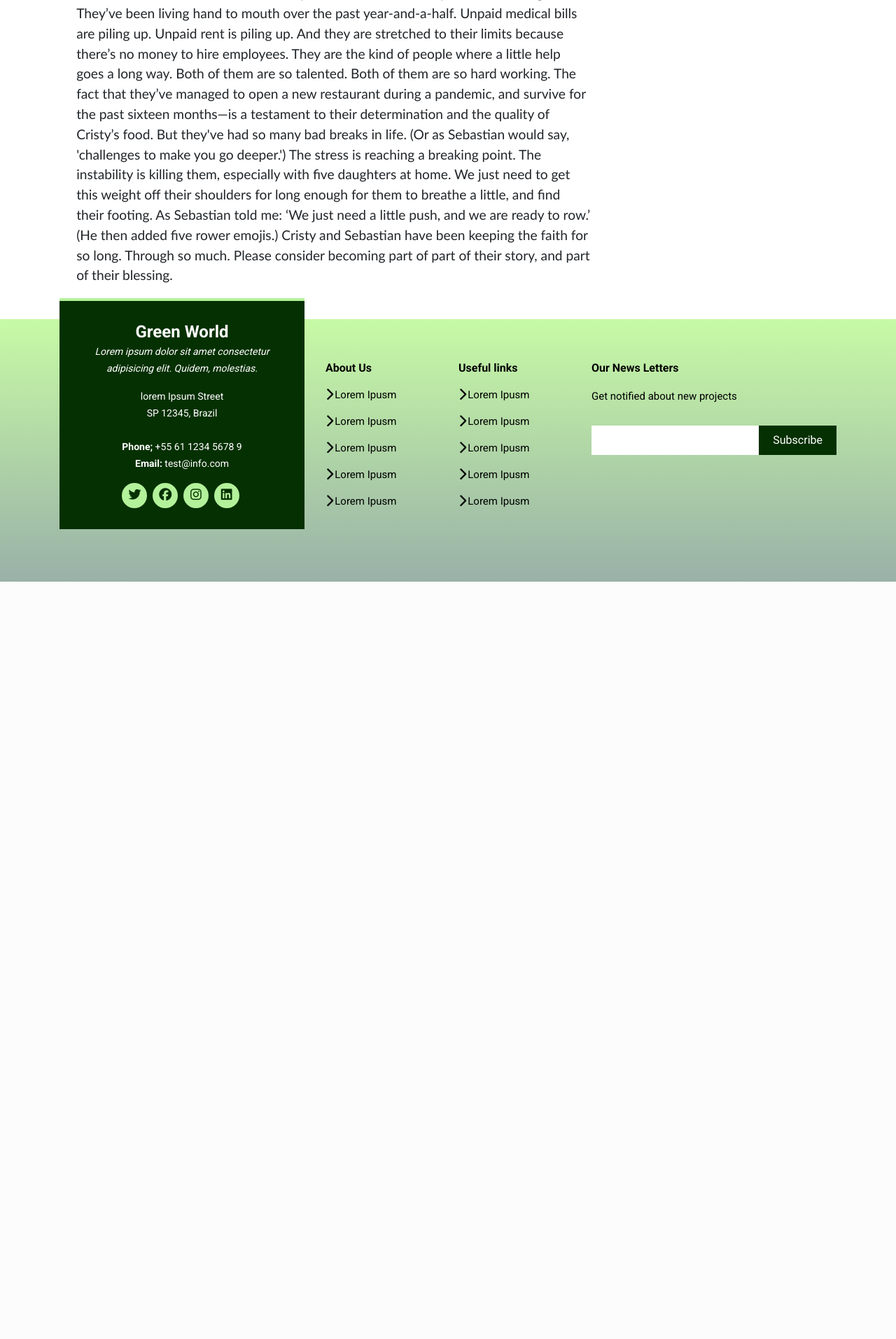
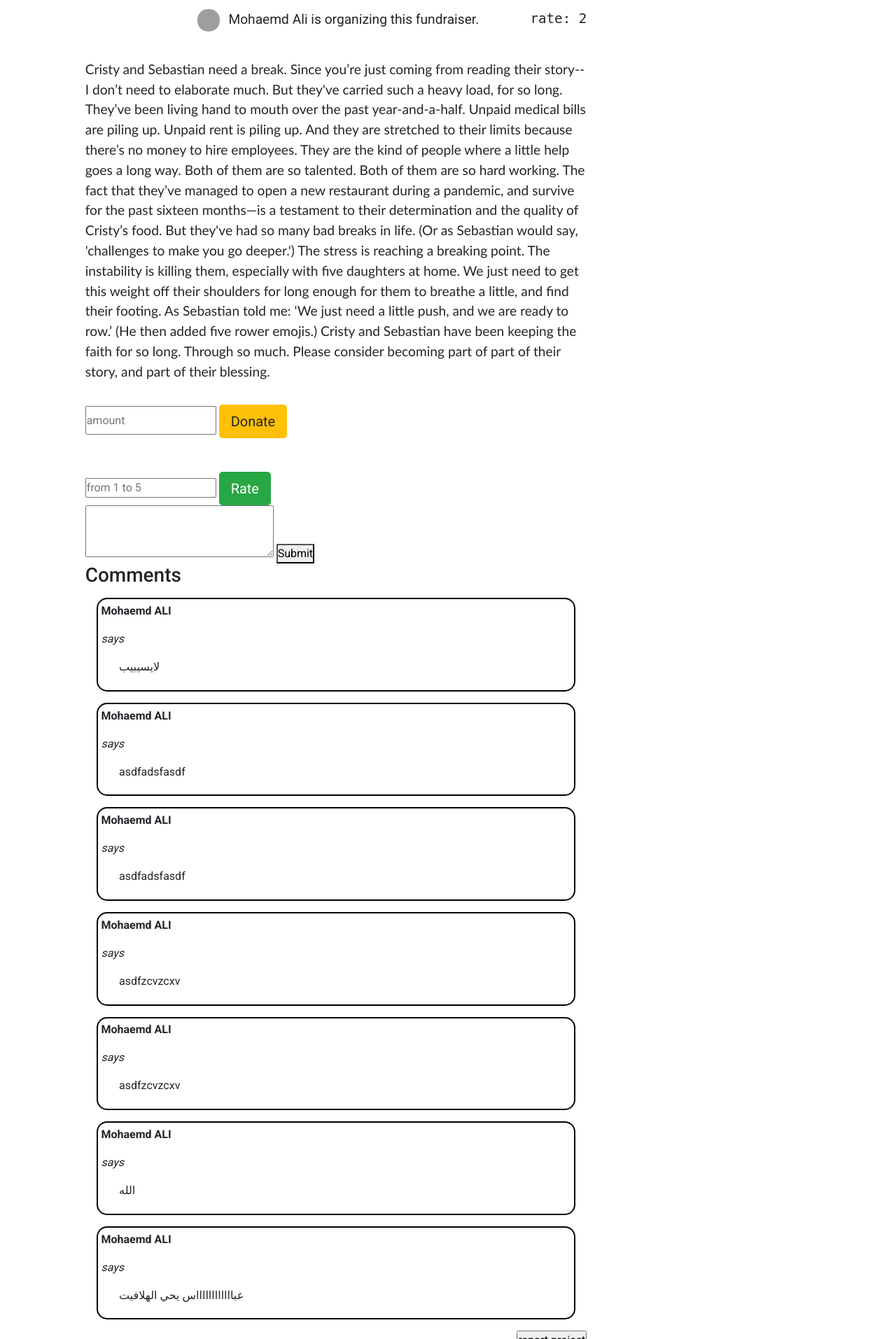
Before and after one commit to mn3m-cs/egy_crowd_fund, a Django app: page /project/1/ in a window 1280 px wide. Shown: the part 775-2688 px from the top of the page at 70% size. Before the commit the page ends 1606 px from the top, so only its background shows below. Run offline with Django 3.2, Linux system fonts and the light colour scheme; a user stored in the database is signed in; data comes from the database, SQL or seed files in the repository; both versions use the stored data as it was after the commit; parts of the project's set-up code (start-up, migrations or seed data) failed here and were passed over; some libraries are stand-ins or nearby versions; grey boxes are pictures that could not be loaded.

Commit message:
project_detail view

```diff
--- a/project/static/css/proj_details.css
+++ b/project/static/css/proj_details.css
@@ -4,10 +4,15 @@
 
 #aside{
     margin-top:8rem;
-    margin
+
 }
 #story_details{
     margin-top:2.5rem;
     font-size:1.2rem;
     font-family: 'Trebuchet MS', 'Lucida Sans Unicode', 'Lucida Grande', 'Lucida Sans', Arial, sans-serif;
 }
+
+#grided{
+    margin-right:0px;
+    margin-left:0px;
+}
--- a/project/templates/project/base.html
+++ b/project/templates/project/base.html
@@ -52,10 +52,10 @@
                     <li class="nav-item"><a class="nav-link" href="#">
                             Stories
                         </a></li>
-                    <li class="nav-item"><a class="nav-link" href="#">Projects</a></li>
+                    <li class="nav-item"><a class="nav-link" href="{% url 'project:my_projects' %}"> My Projects</a></li>
                     <li class="nav-item"><a class="nav-link" href="{% url 'project:create_project'%}">Create Project</a>
                     </li>
-                    <li class="nav-item"><a class="nav-link" href="#">Donation</a></li>
+                    <li class="nav-item"><a class="nav-link" href="{% url 'project:my_donations' %}">Donations History</a></li>
                     {% if user.is_authenticated %}
                     <button class="navbar-toggler" type="button" data-toggle="collapse" data-target="#mainMenu"
                         aria-controls="mainMenu" aria-expanded="false" aria-label="Toggle navigation">
--- a/project/templates/project/project_details.html
+++ b/project/templates/project/project_details.html
@@ -3,33 +3,116 @@
 {% block head %}
 <title>{{project.title}}</title>
 <link rel="stylesheet" href="{% static 'css/proj_details.css' %}">
+
+<link rel="stylesheet" href="https://stackpath.bootstrapcdn.com/bootstrap/4.1.3/css/bootstrap.min.css"
+    integrity="sha384-MCw98/SFnGE8fJT3GXwEOngsV7Zt27NXFoaoApmYm81iuXoPkFOJwJ8ERdknLPMO" crossorigin="anonymous">
+<script src="https://ajax.googleapis.com/ajax/libs/jquery/3.5.1/jquery.min.js"></script>
+<script src="https://code.jquery.com/jquery-3.3.1.slim.min.js"
+    integrity="sha384-q8i/X+965DzO0rT7abK41JStQIAqVgRVzpbzo5smXKp4YfRvH+8abtTE1Pi6jizo"
+    crossorigin="anonymous"></script>
+<script src="https://cdnjs.cloudflare.com/ajax/libs/popper.js/1.14.3/umd/popper.min.js"
+    integrity="sha384-ZMP7rVo3mIykV+2+9J3UJ46jBk0WLaUAdn689aCwoqbBJiSnjAK/l8WvCWPIPm49"
+    crossorigin="anonymous"></script>
+<script src="https://stackpath.bootstrapcdn.com/bootstrap/4.1.3/js/bootstrap.min.js"
+    integrity="sha384-ChfqqxuZUCnJSK3+MXmPNIyE6ZbWh2IMqE241rYiqJxyMiZ6OW/JmZQ5stwEULTy"
+    crossorigin="anonymous"></script>
 {% endblock head %}
 
 
 <p></p> <!-- DON'T REMOVE THIS !!-->
 {% block content %}
-<div class="row">
+<div class="row" id="grided">
     <div class='col-1'></div>
     <div class='col-7' id='project_details'>
         <h1 style='display:inline-block'> {{project.title}}</h1> <span style='float:right;margin-top:1.3rem'> <img
                 src="{% static 'imgs/cat.png' %}"> {{project.category}} </span>
-        <!-- #TODO: carousell  -->
-        <img src="{% static 'imgs/rey.png' %}" style='height:50vh;width:56.6vw'>
+        <div id="carouselExampleIndicators" class="carousel slide" data-ride="carousel">
+            <ol class="carousel-indicators">
+                <li data-target="#carouselExampleIndicators" data-slide-to="0" class="active"></li>
+                <li data-target="#carouselExampleIndicators" data-slide-to="1"></li>
+                <li data-target="#carouselExampleIndicators" data-slide-to="2"></li>
+            </ol>
+            <div class="carousel-inner">
+                {% for pic in project.projectpics_set.all %}
+                <div class="carousel-item">
+                    <img class="d-block w-100" src="{{pic.picture.url}}" alt="First slide">
+                </div>
+                {% endfor %}
+
+            </div>
+            <a class="carousel-control-prev" href="#carouselExampleIndicators" role="button" data-slide="prev">
+                <span class="carousel-control-prev-icon" aria-hidden="true"></span>
+                <span class="sr-only">Previous</span>
+            </a>
+            <a class="carousel-control-next" href="#carouselExampleIndicators" role="button" data-slide="next">
+                <span class="carousel-control-next-icon" aria-hidden="true"></span>
+                <span class="sr-only">Next</span>
+            </a>
+        </div>
 
         <p style='margin-left:10rem;margin-top:1.3rem;font-size:1.2rem;'>
             <img src="{{ project_owner.profile_pic.url }}" width='32px' height='32px' style="border-radius:15px">
             <span style='margin-left:.5rem'>{{project_owner | title}} is organizing this fundraiser.</span>
+            <span style='float:right;font-family:Monospace'> rate: {{rate}}</span>
 
         </p>
 
+        <div id='story_details'>{{project.details}}</div>
+        <div>
+            <form action="{% url 'project:donate' project=project.pk %}" method="post" style="margin-top:2rem">
+                {% csrf_token %}
+                <input type="number" name='amount' placeholder='amount' style="height:2.6rem">
+                <button type="submit" class='btn btn-warning btn-lg'>Donate</button>
+                <!-- #TODO: API -->
+            </form>
+        </div>
 
-        <div id='story_details'>{{project.details}}</div>
+        <div id='rate' style='margin-top:3rem'>
+            <form action="{% url 'project:rate' project=project.pk %}" method="post">
+                {% csrf_token %}
+
+                <input type="number" name='rate' placeholder='from 1 to 5'>
+                <button type="submit" class='btn btn-success btn-lg'>Rate</button>
+            </form>
+        </div>
+
+        <div>
+            <form action="{% url 'project:comment' project=project.pk %}" method="post">
+                {% csrf_token %}
+                <textarea name="comment" cols="30" rows="3"></textarea>
+                <button type="submit">Submit</button>
+            </form>
+        </div>
+
+        <div id='comments'>
+            <h3>Comments</h3>
+            {% for c in project_comments %}
+            <div style='border:2px solid black;margin:1rem;padding:.3rem;border-radius:15px'>
+                <P> <b>{{c.user}}</b> </P>
+                <p><i>says</i></p>
+                <p style='margin-left:1.6rem'> {{c.comment}}</p>
+            </div>
+            {% endfor %}
+        </div>
+
+
+        <div>
+            <form action="{% url 'project:report_project' project=project.pk %}" method="post" style="float:right">
+                {%csrf_token%}
+                <input type="submit" value="report project">
+            </form>
+        </div>
 
     </div>
 
-    <div class='col-4' id='aside'>
-        <p>Similar Projects</p>
-    </div>
 </div>
 
+<div class='col-4' id='aside'>
+    <p>Similar Projects</p>
+</div>
+</div>
+<script>
+    carousel_1 = document.querySelector('.carousel-inner').firstElementChild.classList.add('active')
+</script>
+
 {% endblock content %}
--- a/project/urls.py
+++ b/project/urls.py
@@ -7,5 +7,12 @@ urlpatterns = [
     path('home/', views.home, name='home'),
     path('create_project/', views.ProjectCreateView.as_view(), name='create_project'),
     path('project/<int:pk>/', views.ProjectDetailView.as_view(), name='project_details'),
+    path('my_projects/',views.my_projects,name='my_projects'),
+    path('donate/<project>/',views.donate,name='donate'),
+    path('my_donations/',views.my_donations,name='my_donations'),
+    path('rate/<project>/',views.rate,name='rate'),
+    path('comment/<project>/',views.comment,name='comment'),
+    path('report_project/<project>/',views.report_project,name='report_project'),
+
 
 ]
--- a/project/views.py
+++ b/project/views.py
@@ -1,9 +1,14 @@
-from django.shortcuts import render
+from django.shortcuts import get_object_or_404, redirect, render
 from django.views.generic import CreateView, ListView, DetailView
-from .models import Project, ProjectPics, ProjectTags
+from .models import (Project, ProjectPics, ProjectTags, Donation, UserDonationProject, Rate,
+                     UserRateProject, Comment, UserCommentProject, ReportedComments, ReportedProjects)
 from .forms import ProjectCreateForm
 import accounts.models as acc_models
 from django.contrib.auth.mixins import LoginRequiredMixin
+from django.contrib.auth.decorators import login_required
+from django.urls import reverse
+from django.db.models.aggregates import Sum
+
 
 def home(request):
     return render(request, 'project/base.html')
@@ -32,12 +37,90 @@ class ProjectCreateView(LoginRequiredMixin, CreateView):
         else:
             return super().form_valid(form)
 
+# TODO: add testmixin
+
 
 class ProjectDetailView(LoginRequiredMixin, DetailView):
+    template_name = 'project/project_details.html'
     model = Project
-    template_name = 'project/project_details.html'
 
     def get_context_data(self, **kwargs):
         context = (super().get_context_data)(**kwargs)
-        context['project_owner'] = acc_models.UserProject.objects.get(project=(self.object)).user
+        context['project_owner'] = acc_models.UserProject.objects.get(
+            project=(self.object)).user
+        context['project_comments'] = self.object.usercommentproject_set.all()
+        context['rate'] = self.object.rate
         return context
+
+
+@login_required
+def my_projects(request):
+    efc_user = acc_models.ECFUser.objects.get(user=request.user)
+    projs = efc_user.userproject_set.all()
+
+    return render(request, 'project/my_projects.html', {'projs': projs})
+
+
+@login_required  # TODO: add test
+def donate(request, project):
+    # TODO: return message
+    proj = Project.objects.get(pk=project)
+    project_target = proj.target
+    project_reached = proj.reached
+    amount = request.POST['amount']
+
+    if int(amount) + int(project_reached) <= int(project_target):
+
+        donation = Donation.objects.create(amount=amount)
+        ecf_user = acc_models.ECFUser.objects.get(user=(request.user))
+        UserDonationProject.objects.create(
+            donation=donation, user=ecf_user, project=proj)
+    else:
+        print('over')  # TODO: return message
+    return redirect(reverse('project:project_details', args=project))
+
+
+def my_donations(request):
+    ecf_user = acc_models.ECFUser.objects.get(user=(request.user))
+    user_donations = ecf_user.userdonationproject_set.all()
+
+    return render(request, 'project/donations.html', {'dons': user_donations})
+
+# TODO: add tests to all views
+
+
+def rate(request, project):
+    rate_val = request.POST['rate']
+    rate = Rate.objects.create(rate=rate_val)
+    ecf_user = acc_models.ECFUser.objects.get(user=(request.user))
+    proj = Project.objects.get(pk=project)
+    UserRateProject.objects.create(rate=rate, project=proj, user=ecf_user)
+    proj.rates_number += 1
+    rates = [r.rate.rate for r in proj.userrateproject_set.all()]
+    rates_sum = sum(rates)
+    proj.rate = rates_sum / proj.rates_number
+
+    proj.save()
+
+    return redirect(reverse('project:project_details', args=project))
+
+
+def comment(request, project):
+    comment_content = request.POST['comment']
+    comnt = Comment.objects.create(content=comment_content)
+    ecf_user = acc_models.ECFUser.objects.get(user=(request.user))
+    proj = Project.objects.get(pk=project)
+    UserCommentProject.objects.create(
+        user=ecf_user, comment=comnt, project=proj)
+
+    return redirect(reverse('project:project_details', args=project))
+
+
+# def report_comment(request,) #TODO:
+
+def report_project(request, project):
+    ecf_user = acc_models.ECFUser.objects.get(user=(request.user))
+    proj = Project.objects.get(pk=project)
+    ReportedProjects.objects.create(reporter=ecf_user, project=proj)
+
+    return redirect(reverse('project:project_details', args=project))
```
Also changed, not shown: project/admin.py (+13 -1 lines), project/models.py (+55 -6 lines), project/static/css/my_projects.css (added, +30 -0 lines), project/templates/project/donations.html (added, +34 -0 lines), project/templates/project/my_projects.html (added, +29 -0 lines), accounts/migrations/0001_initial.py, accounts/migrations/0002_auto_20210322_1414.py, db.sqlite3, project/migrations/0001_initial.py, project/migrations/0002_auto_20210322_1003.py (deleted), project/migrations/0002_project_reached.py (added), project/migrations/0003_auto_20210322_1007.py (deleted), project/migrations/0003_auto_20210322_1612.py (added), project/migrations/0004_comment_reported.py (added), 1 more files.
